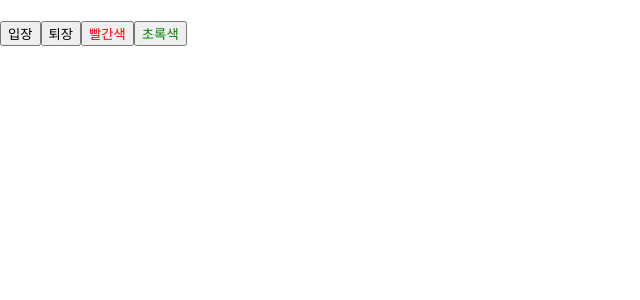
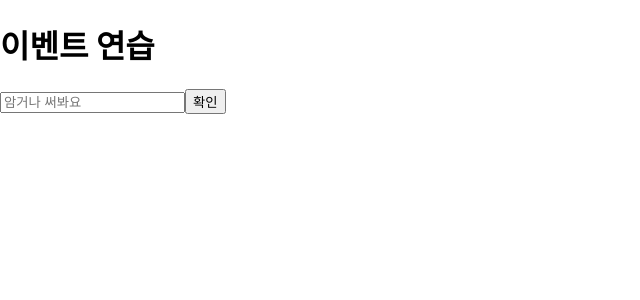
Before and after one commit to skdding3/react2022-prac, a React (Create React App) app: page / in a window 1280 px wide. Shown: the top 300 px of the page, without its empty margins (0-640 px from the left). Built offline with nearby package versions, Linux system fonts and the light colour scheme.

Commit message:
react 연마하기 10/10
- #1 component 생성 및 props 렌더링
- #2 클래스형 컴포넌트에서 props 사용하기
- #3 클래스형 컴포넌트의 state
- #4 useState 사용하기
- #5 이벤트 핸들링

```diff
--- a/src/App.js
+++ b/src/App.js
@@ -1,10 +1,11 @@
 import './App.css';
-import Say from "./component/Say";
+import EventPractice from "./component/EventPractice";
+// import Say from "./component/Say";
 // import MyComponent from "./MyComponent";
 // import Counter from "./component/Counter";
 
 function App() {
-    return <Say />
+    return <EventPractice />
 }
 
 export default App;
--- /dev/null
+++ b/src/component/EventPractice.jsx
@@ -0,0 +1,48 @@
+import React, {Component} from 'react';
+
+class EventPractice extends Component {
+
+    state = {
+        message: ''
+    }
+
+    handleChange = (e) => {
+        this.setState({
+            message: e.target.value
+        })
+    }
+
+    handleClick = () => {
+        alert(this.state.message)
+        this.setState({
+            message: ''
+        })
+    }
+
+    handleKeyPress = (e) => {
+        if (e.key === 'Enter') {
+            this.handleClick();
+        }
+    }
+
+
+    // property Initializer Syntax Method
+    render() {
+        return (<div>
+                <h1>이벤트 연습</h1>
+                <input
+                    type="text"
+                    name="message"
+                    placeholder="암거나 써봐요"
+                    value={this.state.message}
+                    onChange={this.handleChange}
+                    onKeyPress={this.handleKeyPress}
+                />
+                <button onClick={this.handleClick}>확인</button>
+            </div>);
+    }
+}
+
+EventPractice.propTypes = {};
+
+export default EventPractice;
```
